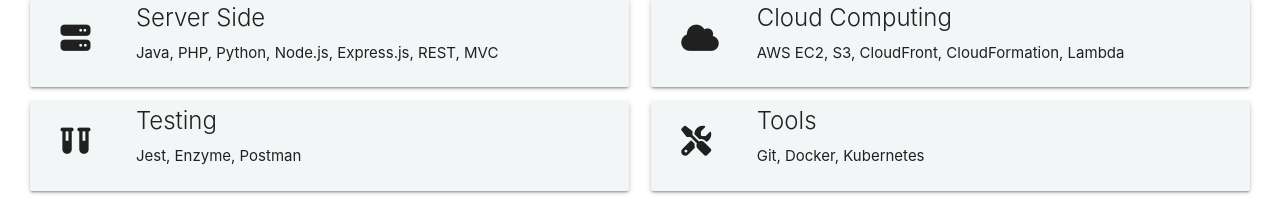
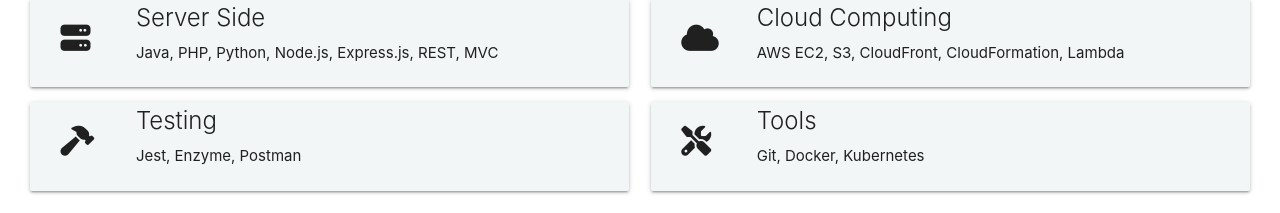
Before and after one commit to adnanreza/personal-site, a React (Create React App) app: page /Resume in a window 1280 px wide. Shown: the part 708-921 px from the top of the page. Built offline with nearby package versions, Linux system fonts and the light colour scheme; the HTML template or start-up script is replaced by a standard one.

Commit message:
Update testing icon on Resume

```diff
--- a/src/components/pages/Resume.js
+++ b/src/components/pages/Resume.js
@@ -152,7 +152,7 @@ const Resume = (props) => {
                 <TechnicalSkillsBlock
                   heading='Testing'
                   body={testing}
-                  icon='vials'
+                  icon='hammer'
                 ></TechnicalSkillsBlock>
               </div>
               <div className='col s12 m6 l6'>
```
